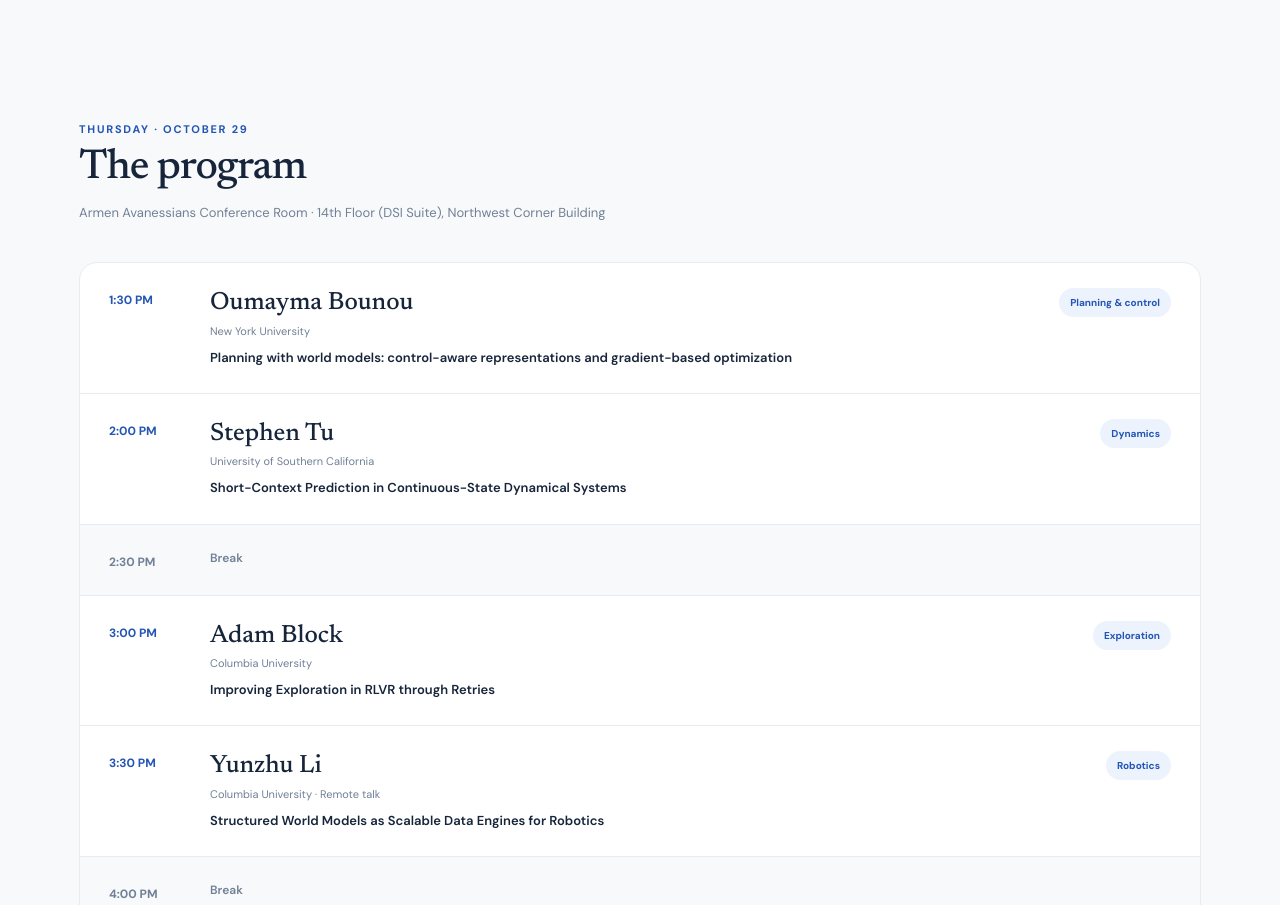
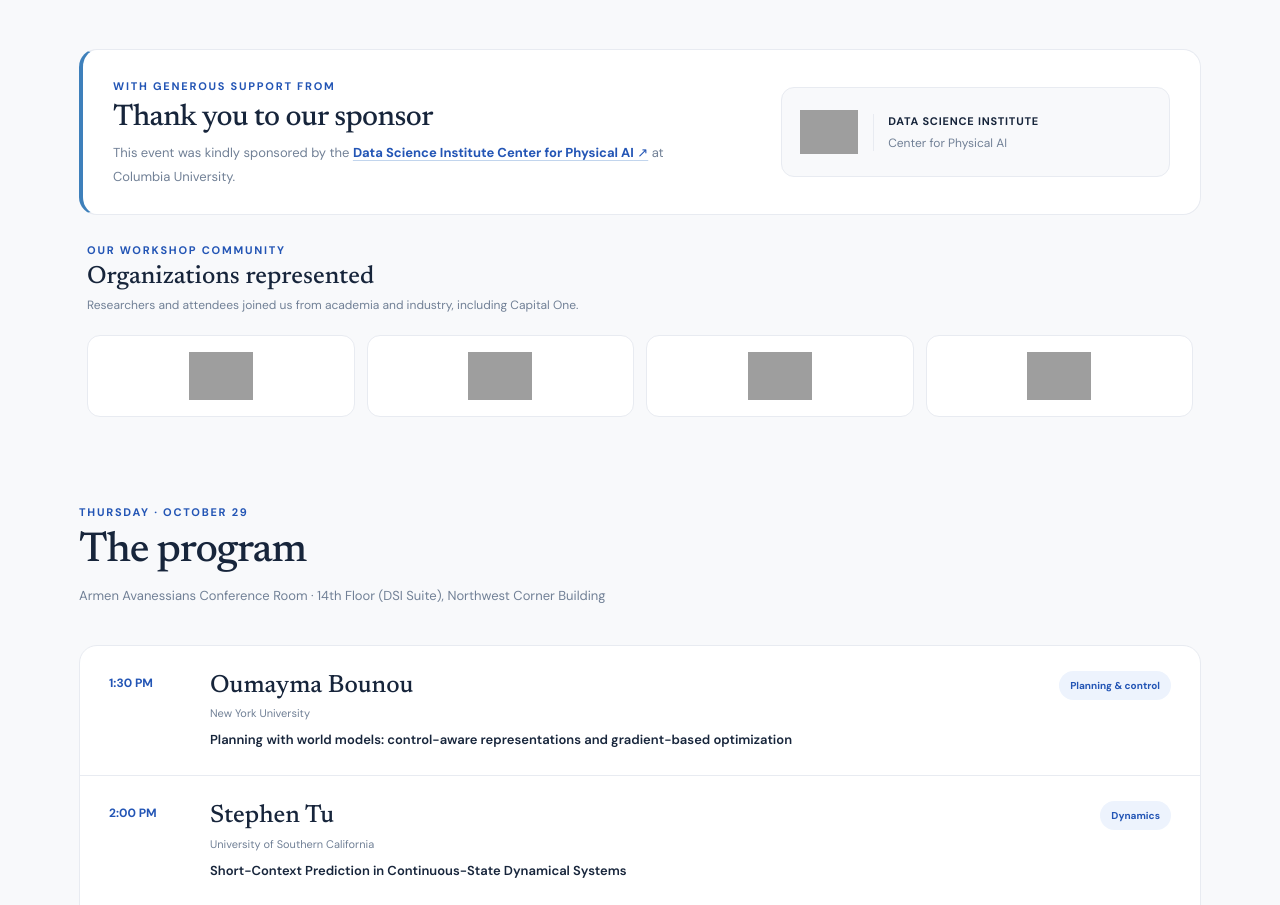
Before and after one commit to ALab-Columbia/ALab-Columbia.github.io, a plain HTML site: page workshops/world-models-2026/index.html in a window 1280 px wide. Shown: the part 710-1615 px from the top of the page. Drawn offline with Linux system fonts and the light colour scheme; grey boxes are pictures that could not be loaded.

Commit message:
Highlight Physical AI sponsorship and show attending institution logos including Capital One

```diff
--- a/workshops/world-models-2026/index.html
+++ b/workshops/world-models-2026/index.html
@@ -52,6 +52,30 @@ body.dark .jepa-art{background:#dfeafa;border-color:#466a98}
 .speaker-bio{font-size:12.5px!important;line-height:1.75;color:var(--muted)!important;margin:14px 0 0!important}
 .bio-source{display:inline-block;margin-top:14px;margin-right:15px;font-size:11px;font-weight:600;color:var(--accent)}
 .bio-source:hover{text-decoration:underline}
+
+/* Workshop sponsorship and participating institutions */
+.event-support{margin:12px 0 55px}
+.support-feature{display:grid;grid-template-columns:minmax(0,1.4fr) minmax(260px,.85fr);align-items:center;gap:26px;background:var(--paper);border:1px solid var(--line);border-left:4px solid #3e80bb;border-radius:18px;padding:26px 30px}
+.support-feature h2{font-family:var(--serif);font-weight:500;font-size:30px;letter-spacing:-.02em;margin:9px 0 8px}
+.support-feature p{margin:0;max-width:570px;font-size:13px;line-height:1.8;color:var(--muted)}
+.support-feature p a{color:var(--accent);text-decoration:underline;text-decoration-color:#729dd56e;text-underline-offset:3px}
+.sponsor-identity{display:flex;align-items:center;gap:15px;border:1px solid var(--line);background:var(--bg);border-radius:13px;padding:18px;min-height:90px}
+.sponsor-identity img{display:block;object-fit:contain;max-width:110px;max-height:44px;flex-shrink:0}
+.sponsor-identity-text{display:flex;flex-direction:column;gap:6px;border-left:1px solid var(--line);padding-left:14px}
+.sponsor-identity-text strong{font-size:11px;letter-spacing:.07em;line-height:1.4}
+.sponsor-identity-text span{font-size:12px;color:var(--muted)}
+.participating-orgs{padding:25px 8px 3px}
+.participating-copy h3{font-family:var(--serif);font-weight:500;font-size:25px;margin:7px 0 5px}
+.participating-copy p{font-size:12px;color:var(--muted);margin:0;line-height:1.7}
+.participating-logos{display:grid;grid-template-columns:repeat(4,minmax(0,1fr));gap:12px;margin-top:19px}
+.org-logo{position:relative;display:flex;align-items:center;justify-content:center;border:1px solid var(--line);border-radius:13px;background:#fff;min-height:82px;padding:15px;transition:border-color .15s,transform .15s}
+.org-logo:hover{border-color:#90b5df;transform:translateY(-2px)}
+.org-logo img{display:block;width:100%;height:48px;max-width:185px;object-fit:contain}
+.org-logo .org-fallback{position:absolute;font-size:13px;font-weight:700;color:#233c5e;z-index:0}
+.org-logo img:not([hidden]){position:relative;z-index:1;background:#fff}
+.org-logo.capital-one img{max-width:132px}
+@media(max-width:800px){.support-feature{grid-template-columns:1fr}.sponsor-identity{max-width:520px}.participating-logos{grid-template-columns:repeat(2,minmax(0,1fr))}}
+@media(max-width:520px){.support-feature{padding:22px 20px}.support-feature h2{font-size:27px}.sponsor-identity{gap:9px;padding:13px}.sponsor-identity img{max-width:80px}.sponsor-identity-text{padding-left:10px}.participating-logos{gap:9px}.org-logo{min-height:72px}.org-logo img{height:36px}}
 </style>
 </head>
 <body>
@@ -115,6 +139,28 @@ body.dark .jepa-art{background:#dfeafa;border-color:#466a98}
 <text x="26" y="400" font-size="12" fill="#6f87a9" font-family="DM Sans, sans-serif">Illustrative JEPA-style world model · not a depiction of any particular talk</text>
 </svg></div>
 </div></section>
+<section class="event-support" aria-labelledby="sponsor-heading">
+  <div class="support-feature">
+    <div class="support-feature-copy">
+      <span class="eyebrow">WITH GENEROUS SUPPORT FROM</span>
+      <h2 id="sponsor-heading">Thank you to our sponsor</h2>
+      <p>This event was kindly sponsored by the <a href="https://datascience.columbia.edu/research/centers/physical-ai-sensors-systems-and-action" target="_blank" rel="noopener noreferrer"><strong>Data Science Institute Center for Physical AI</strong><span aria-hidden="true"> ↗</span></a> at Columbia University.</p>
+    </div>
+    <a class="sponsor-identity" href="https://datascience.columbia.edu/research/centers/physical-ai-sensors-systems-and-action" target="_blank" rel="noopener noreferrer" aria-label="Visit Columbia Data Science Institute Center for Physical AI">
+      <img src="https://commons.wikimedia.org/wiki/Special:FilePath/Columbia%20University%201754.svg" alt="Columbia University logo" loading="lazy" onerror="this.hidden=true">
+      <span class="sponsor-identity-text"><strong>DATA SCIENCE INSTITUTE</strong><span>Center for Physical AI</span></span>
+    </a>
+  </div>
+  <div class="participating-orgs">
+    <div class="participating-copy"><span class="eyebrow">OUR WORKSHOP COMMUNITY</span><h3>Organizations represented</h3><p>Researchers and attendees joined us from academia and industry, including Capital One.</p></div>
+    <div class="participating-logos">
+    <a class="org-logo columbia" href="https://www.columbia.edu/" target="_blank" rel="noopener noreferrer" title="Columbia University"><img src="https://commons.wikimedia.org/wiki/Special:FilePath/Columbia%20University%201754.svg" alt="Columbia University logo" loading="lazy" onerror="this.hidden=true"><span class="org-fallback">Columbia</span></a>
+    <a class="org-logo nyu" href="https://www.nyu.edu/" target="_blank" rel="noopener noreferrer" title="New York University"><img src="https://commons.wikimedia.org/wiki/Special:FilePath/Nyu%20long%20color.svg" alt="New York University logo" loading="lazy" onerror="this.hidden=true"><span class="org-fallback">NYU</span></a>
+    <a class="org-logo usc" href="https://www.usc.edu/" target="_blank" rel="noopener noreferrer" title="University of Southern California"><img src="https://commons.wikimedia.org/wiki/Special:FilePath/University%20of%20Southern%20California%20logo.svg" alt="University of Southern California logo" loading="lazy" onerror="this.hidden=true"><span class="org-fallback">USC</span></a>
+    <a class="org-logo capital-one" href="https://www.capitalone.com/" target="_blank" rel="noopener noreferrer" title="Capital One"><img src="https://commons.wikimedia.org/wiki/Special:FilePath/Capital%20One%20logo.svg" alt="Capital One logo" loading="lazy" onerror="this.hidden=true"><span class="org-fallback">Capital One</span></a>
+    </div>
+  </div>
+</section>
 <section class="section" id="program"><div class="section-head"><div><span class="eyebrow">THURSDAY · OCTOBER 29</span><h2>The program</h2><p>Armen Avanessians Conference Room · 14th Floor (DSI Suite), Northwest Corner Building</p></div></div>
 <div class="schedule">
 <article class="talk"><div class="time">1:30 PM</div><div><h3>Oumayma Bounou</h3><div class="institution">New York University</div><p class="talk-title">Planning with world models: control-aware representations and gradient-based optimization</p></div><span class="tag">Planning & control</span></article>
@@ -139,7 +185,7 @@ body.dark .jepa-art{background:#dfeafa;border-color:#466a98}
 <div class="gallery" id="photo-gallery" hidden></div>
 <div class="photo-placeholder" id="photo-pending"><div class="photo-symbol" aria-hidden="true">▧</div><h3>Photo story coming soon</h3><p>Photographs from the talks and group discussion will appear here as they are added to the workshop archive.</p></div>
 </section>
-<p class="support">This event was kindly sponsored by the <strong>Data Science Institute Center for Physical AI</strong> at Columbia University.</p>
+
 </main>
 <footer><div class="container footer-inner"><span>© <span id="year"></span> Anderson Lab · Columbia University</span><span><a href="/">← Back to ALab</a></span></div></footer>
 <dialog id="lightbox"><button type="button" id="close-lightbox" aria-label="Close photo">×</button><img id="large-photo" alt=""><div class="lightbox-caption" id="photo-caption"></div></dialog>
```
